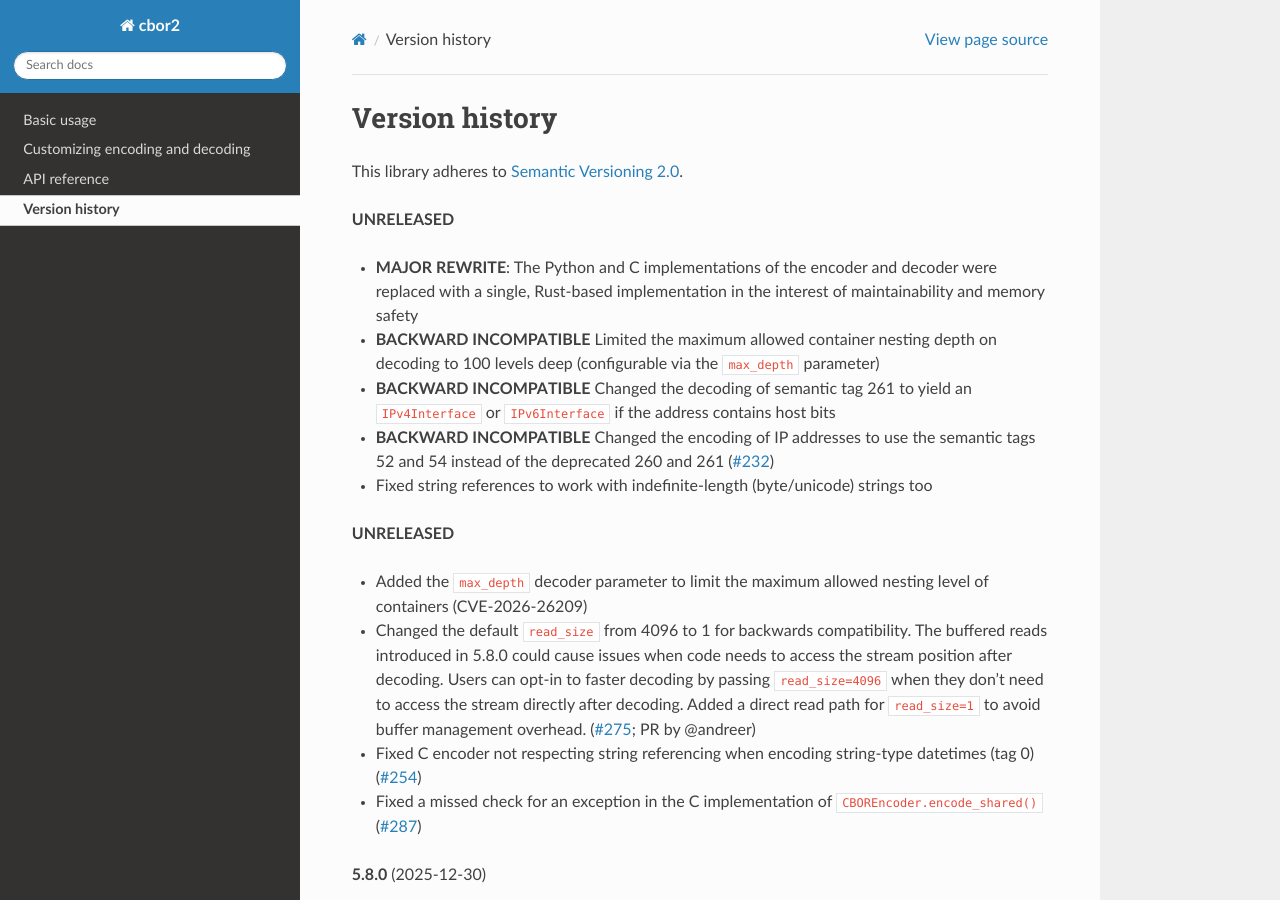
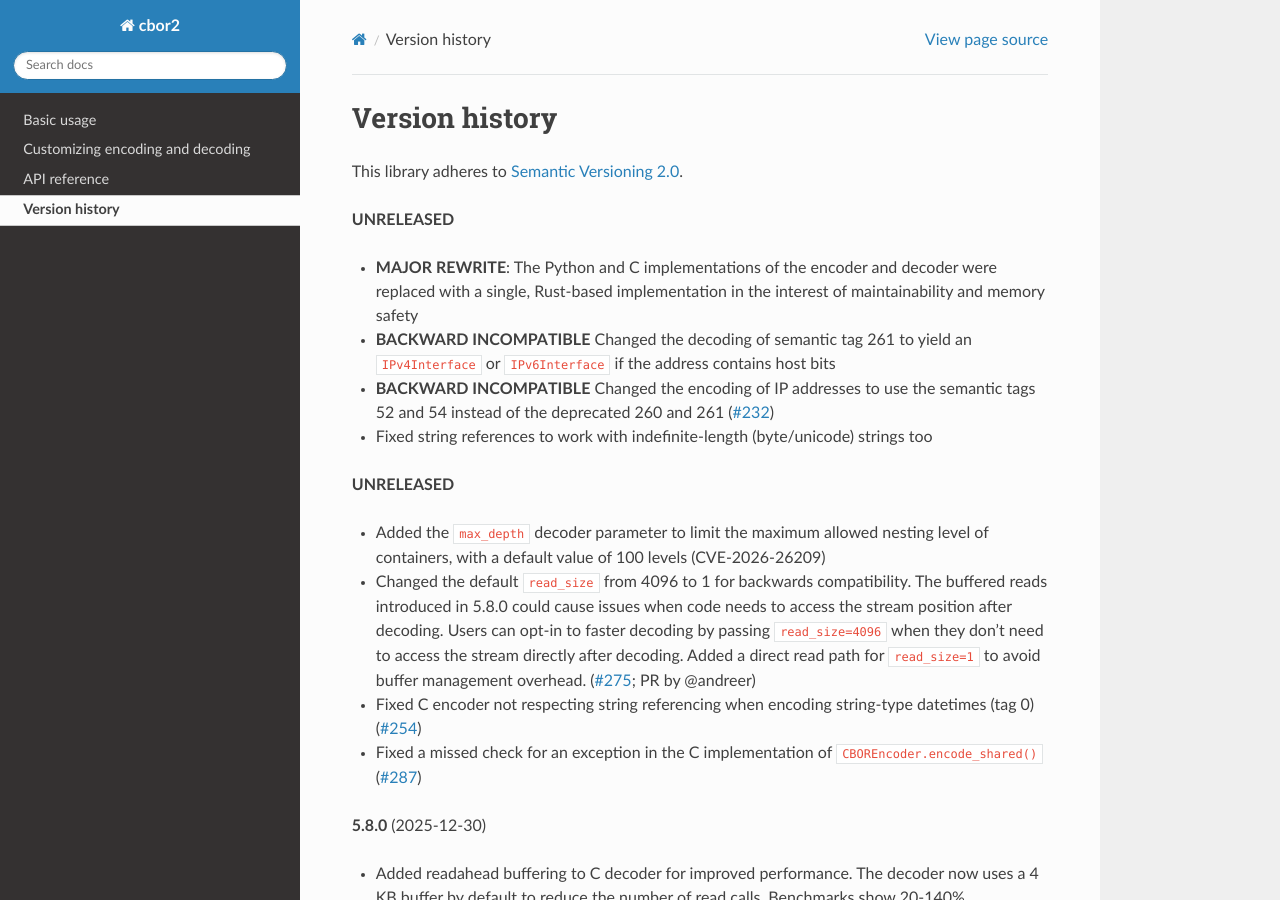
Before and after one commit to agronholm/cbor2, a Sphinx documentation site: the page built from docs/versionhistory.rst, in a window 1280 px wide and 900 px high. Built offline with Sphinx 7.4.7 and the Read the Docs theme 3.1.0, drawn with Linux system fonts in a browser that asks for light colours; the version number could not be read and is left out.

Commit message:
Adjusted the changelog for max_depth

```diff
--- a/docs/versionhistory.rst
+++ b/docs/versionhistory.rst
@@ -10,8 +10,6 @@ This library adheres to `Semantic Versioning 2.0 <http://semver.org/>`_.
 - **MAJOR REWRITE**:
   The Python and C implementations of the encoder and decoder were replaced with a single,
   Rust-based implementation in the interest of maintainability and memory safety
-- **BACKWARD INCOMPATIBLE** Limited the maximum allowed container nesting depth on decoding to 100
-  levels deep (configurable via the ``max_depth`` parameter)
 - **BACKWARD INCOMPATIBLE** Changed the decoding of semantic tag 261 to yield an ``IPv4Interface``
   or ``IPv6Interface`` if the address contains host bits
 - **BACKWARD INCOMPATIBLE** Changed the encoding of IP addresses to use the semantic tags 52 and 54
@@ -21,7 +19,7 @@ This library adheres to `Semantic Versioning 2.0 <http://semver.org/>`_.
 **UNRELEASED**
 
 - Added the ``max_depth`` decoder parameter to limit the maximum allowed nesting level of
-  containers (CVE-2026-26209)
+  containers, with a default value of 100 levels (CVE-2026-26209)
 - Changed the default ``read_size`` from 4096 to 1 for backwards compatibility.
   The buffered reads introduced in 5.8.0 could cause issues when code needs to
   access the stream position after decoding. Users can opt-in to faster decoding
```
